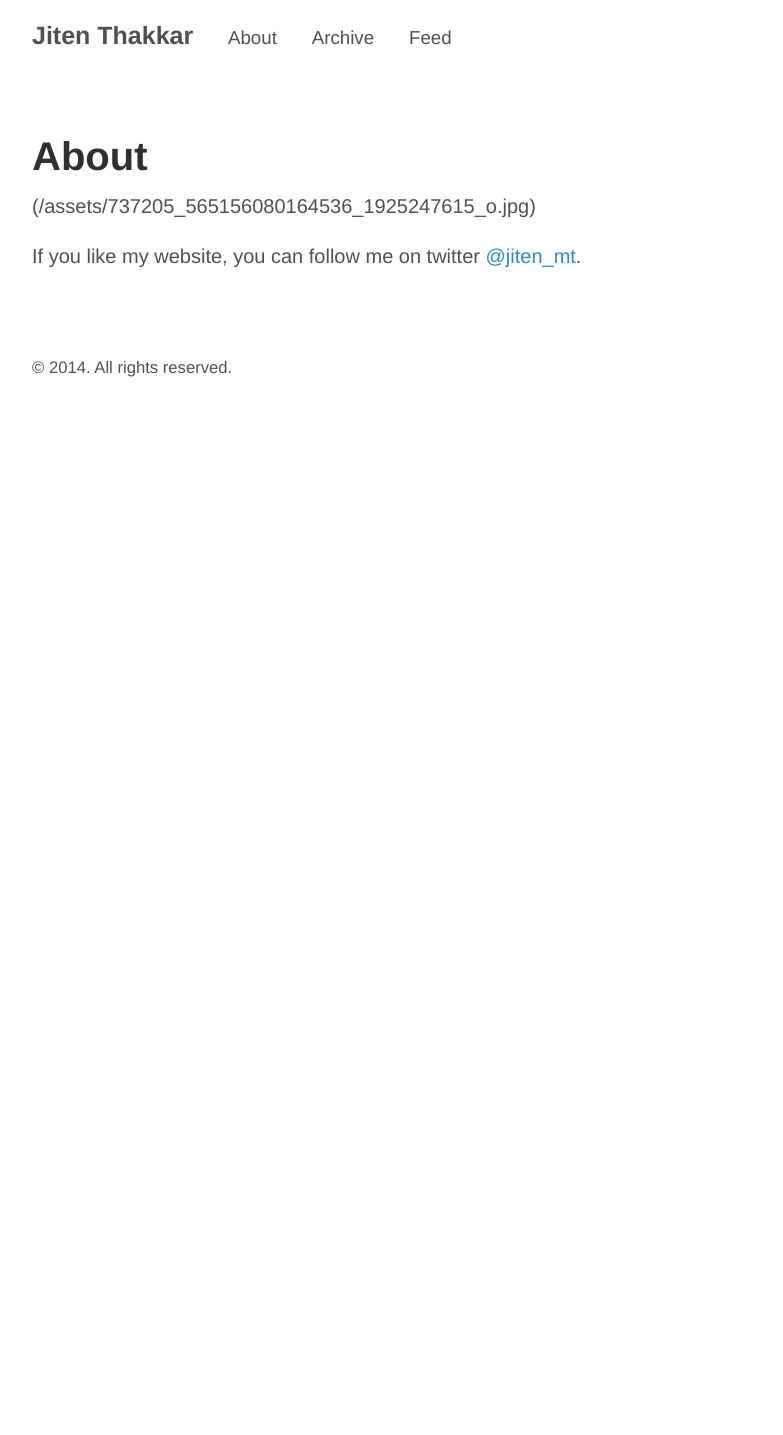
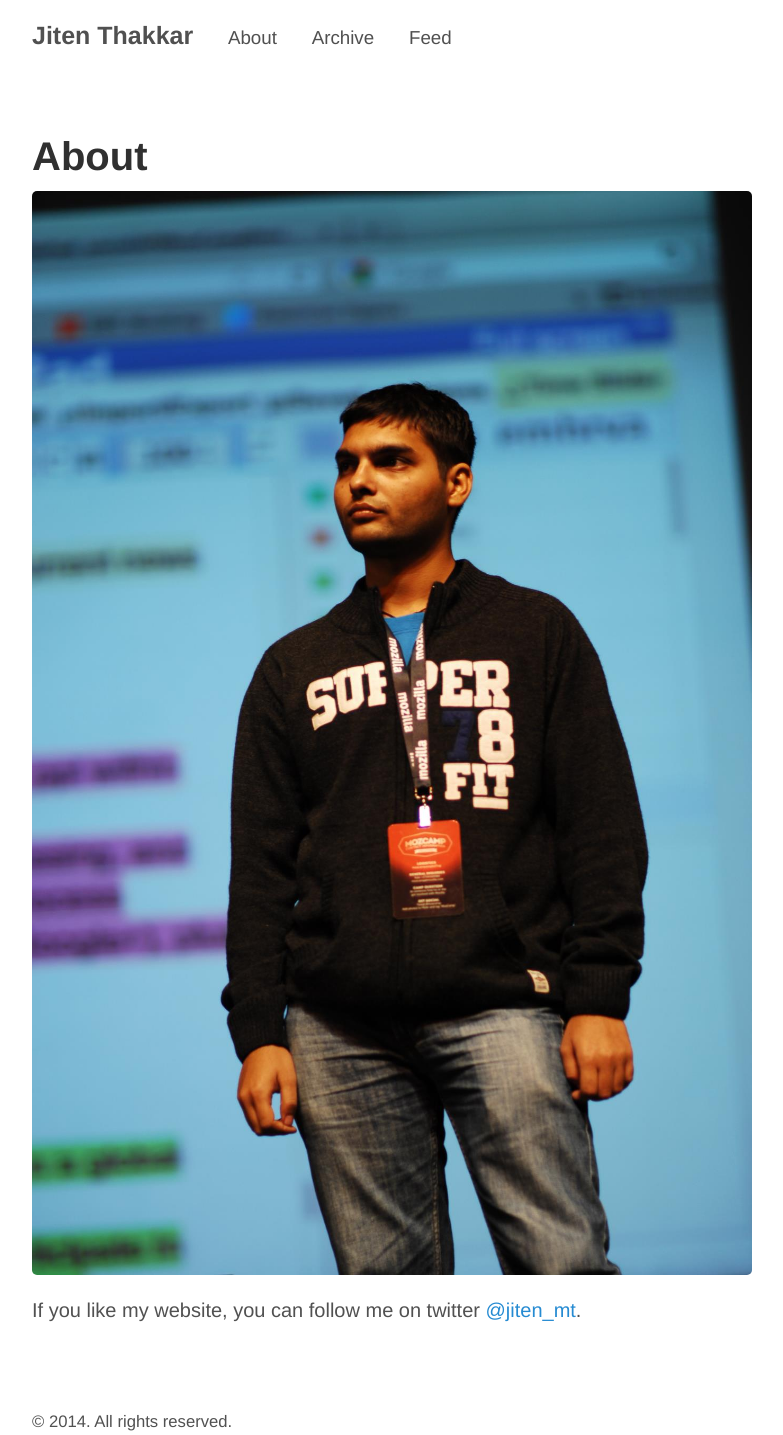
Before and after one commit to jiten-thakkar/jiten-thakkar.github.io, a Jekyll site: the page built from about.md, in a window 1280 px wide. Shown: the whole page, without its empty margins (248-1031 px from the left). Built offline with Jekyll 4.4.1, drawn with Linux system fonts in a browser that asks for light colours; before the commit the page ends 900 px from its top, so only the background shows below that.

Commit message:
small fix

```diff
--- a/about.md
+++ b/about.md
@@ -3,6 +3,6 @@ layout: page
 title: About
 ---
 
-(/assets/737205_565156080164536_1925247615_o.jpg)
+![Me at MozFest 2012 Singapore](/assets/737205_565156080164536_1925247615_o.jpg)
 
 If you like my website, you can follow me on twitter [@jiten_mt](https://twitter.com/jiten_mt).
```
